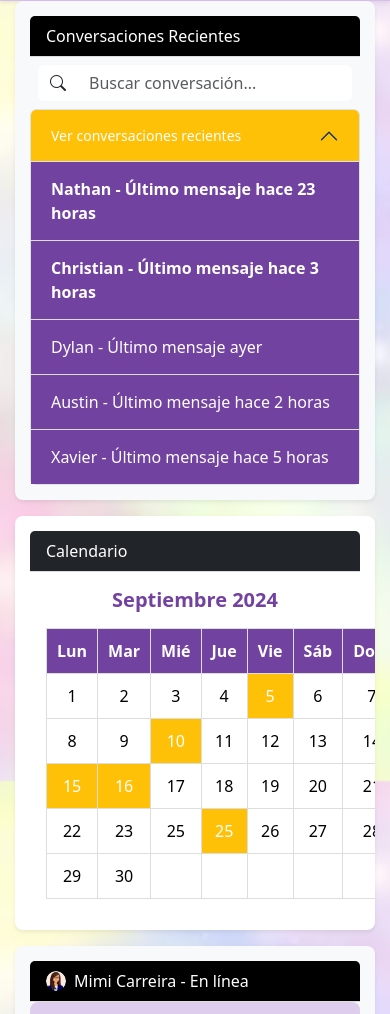
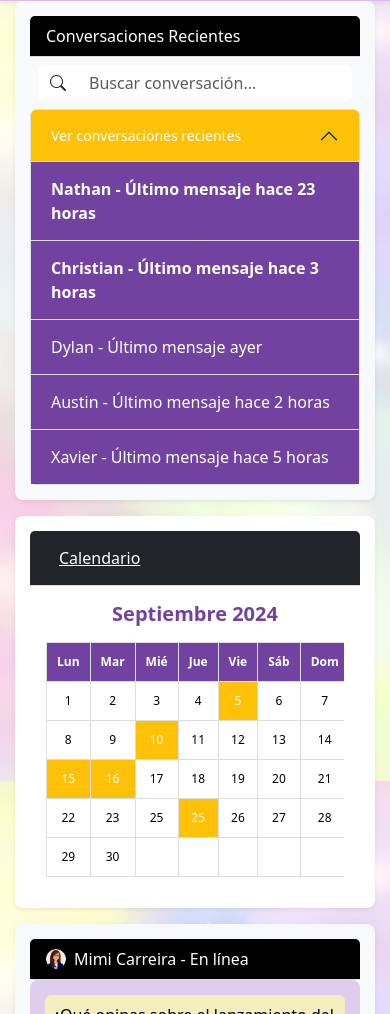
Before and after one commit to MagdaIG/interfaz-chat, a plain HTML site: page index.html in a window 390 px wide. Shown: the part 63-1077 px from the top of the page. Drawn offline with nearby package versions, Linux system fonts and the light colour scheme; files whose address does not match are found by name.

Commit message:
arreglando calendario

```diff
--- a/index.html
+++ b/index.html
@@ -180,10 +180,14 @@
             <!-- Calendario estilizado -->
             <div class="card mt-3 shadow-sm">
                 <div class="card-header bg-dark text-white">
+                    <button class="btn btn-link text-white w-100 text-start" type="button" data-bs-toggle="collapse" data-bs-target="#calendarCollapse" aria-expanded="true" aria-controls="calendarCollapse">
                         Calendario
+                    </button>
                 </div>
+                <div id="calendarCollapse" class="collapse show">
                     <div class="card-body p-3">
                         <h5 class="text-center mb-3">Septiembre 2024</h5>
+                        <div class="table-responsive"> <!-- Contenedor para la barra de desplazamiento -->
                             <table class="table table-bordered text-center calendar-table">
                                 <thead>
                                 <tr>
@@ -244,6 +248,8 @@
                                 </tr>
                                 </tbody>
                             </table>
+                        </div>
+                    </div>
                 </div>
             </div>
         </div>
@@ -347,7 +353,8 @@
                 <p class="mt-2">Gracias por usar nuestro Sistema de Comunicación</p>
             </div>
         </div>
-
+    </div>
+</div>
 
 <!-- Footer -->
 <footer class="text-white text-center p-3 mt-4">
--- a/styles.css
+++ b/styles.css
@@ -82,6 +82,19 @@ body {
 }
 
 /* Calendario */
+
+    /* Estilo para la tabla del calendario */
+.table-responsive {
+    overflow-x: auto; /* Permite desplazamiento horizontal */
+}
+
+/* Ajustes para la tabla en dispositivos pequeños */
+@media (max-width: 768px) {
+    .calendar-table th, .calendar-table td {
+        font-size: 12px; /* Ajustar el tamaño de fuente */
+        padding: 8px; /* Reducir el espaciado en celdas */
+    }
+}
 .calendar-table {
     width: 100%;
     border-collapse: collapse;
```
Also changed, not shown: js/script.js (+13 -0 lines). Lines whose indentation alone changed are shown as unchanged.
